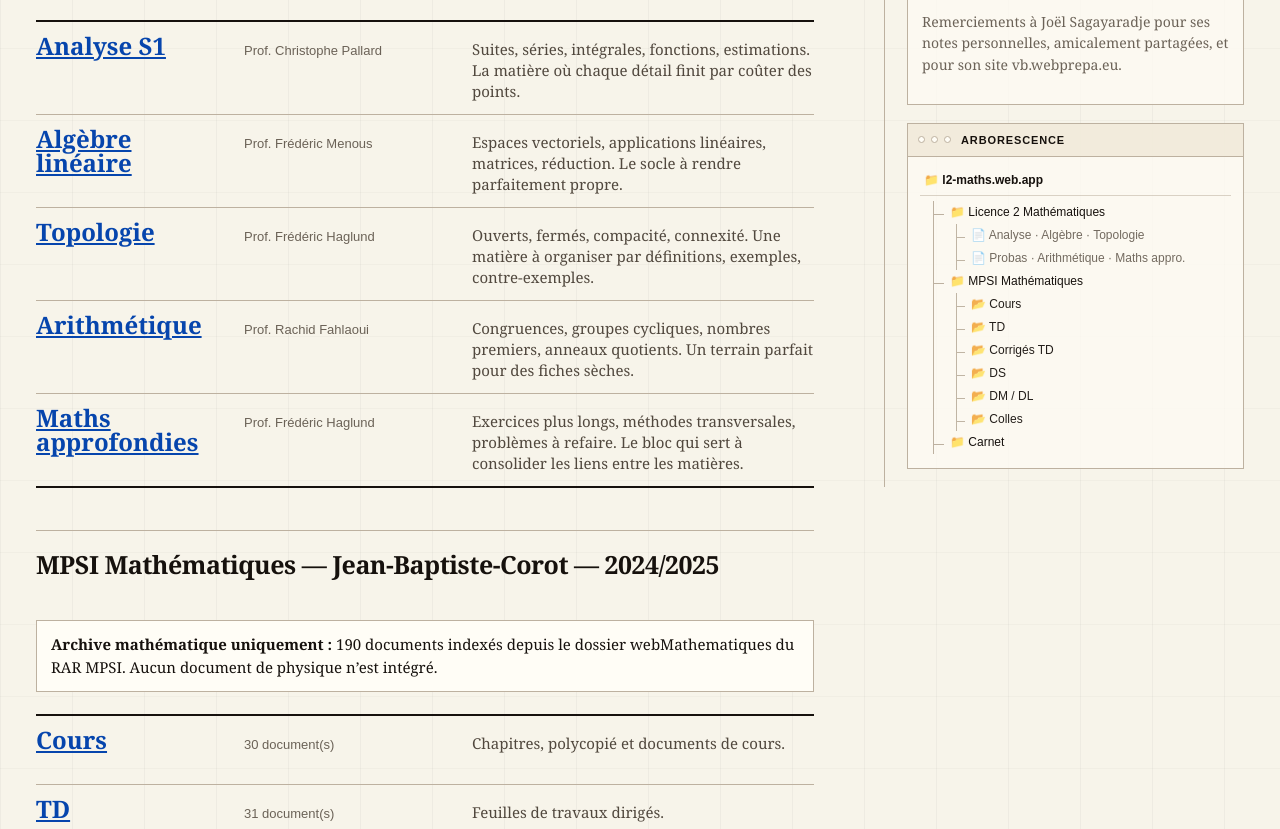
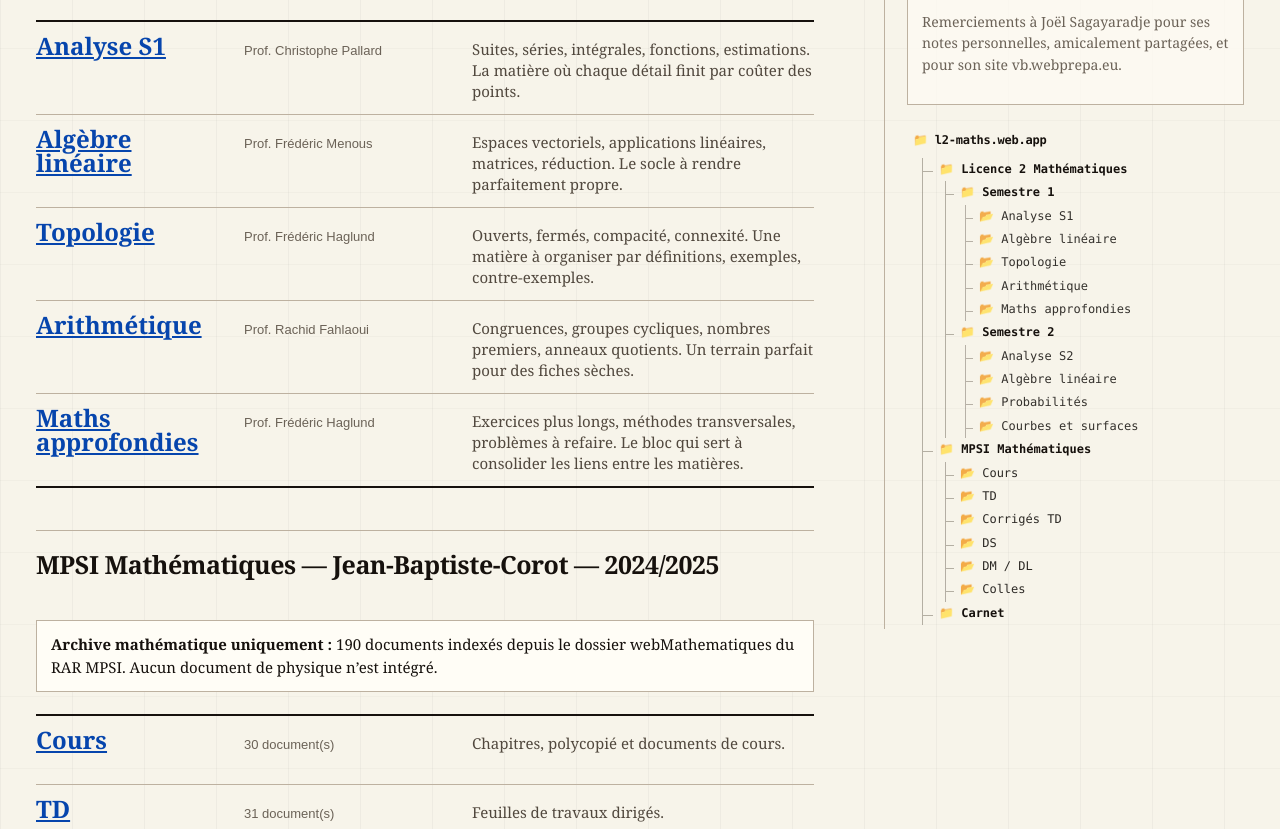
Before and after one commit to Grimm02938/l2-maths, an Astro site: page / in a window 1280 px wide. Shown: the part 600-1429 px from the top of the page. Built offline with nearby package versions, Linux system fonts and the light colour scheme; Astro itself is replaced by a stand-in of ours.

Commit message:
Refine floating folder tree sidebar

```diff
--- a/src/pages/index.astro
+++ b/src/pages/index.astro
@@ -109,74 +109,49 @@ const s2Subjects = subjects.filter((subject) => subject.semester === 'S2' || sub
         </p>
       </div>
 
-      <div class="box folder-map-box">
-        <div class="folder-window-title">
-          <span class="dot"></span><span class="dot"></span><span class="dot"></span>
-          <b>arborescence</b>
-        </div>
-        <div class="folder-tree" aria-label="Arborescence du site">
+      <nav class="floating-folder-tree" aria-label="Arborescence du site">
         <a class="folder-line root-folder" href="/">📁 l2-maths.web.app</a>
         <div class="folder-children">
-            <a class="folder-line" href="/#licence-2">📁 Licence 2 Mathématiques</a>
+          <a class="folder-line corpus-folder" href="/#licence-2">📁 Licence 2 Mathématiques</a>
           <div class="folder-children thin">
-              <span class="folder-line ghost">📄 Analyse · Algèbre · Topologie</span>
-              <span class="folder-line ghost">📄 Probas · Arithmétique · Maths appro.</span>
+            <span class="folder-line semester-folder">📁 Semestre 1</span>
+            <div class="folder-children thinner">
+              {s1Subjects.map((subject) => (
+                <a class="folder-line leaf" href={`/l2/${subject.slug}/`}>📂 {subject.title}</a>
+              ))}
             </div>
-            <a class="folder-line" href="/mpsi/">📁 MPSI Mathématiques</a>
-            <div class="folder-children thin">
-              <a class="folder-line" href="/mpsi/cours/">📂 Cours</a>
-              <a class="folder-line" href="/mpsi/td/">📂 TD</a>
-              <a class="folder-line" href="/mpsi/td-corriges/">📂 Corrigés TD</a>
-              <a class="folder-line" href="/mpsi/ds/">📂 DS</a>
-              <a class="folder-line" href="/mpsi/dm-dl/">📂 DM / DL</a>
-              <a class="folder-line" href="/mpsi/colles/">📂 Colles</a>
-            </div>
-            <a class="folder-line" href="/carnet/">📁 Carnet</a>
+            <span class="folder-line semester-folder">📁 Semestre 2</span>
+            <div class="folder-children thinner">
+              {s2Subjects.map((subject) => (
+                <a class="folder-line leaf" href={`/l2/${subject.slug}/`}>📂 {subject.title}</a>
+              ))}
             </div>
           </div>
+
+          <a class="folder-line corpus-folder" href="/mpsi/">📁 MPSI Mathématiques</a>
+          <div class="folder-children thin">
+            <a class="folder-line leaf" href="/mpsi/cours/">📂 Cours</a>
+            <a class="folder-line leaf" href="/mpsi/td/">📂 TD</a>
+            <a class="folder-line leaf" href="/mpsi/td-corriges/">📂 Corrigés TD</a>
+            <a class="folder-line leaf" href="/mpsi/ds/">📂 DS</a>
+            <a class="folder-line leaf" href="/mpsi/dm-dl/">📂 DM / DL</a>
+            <a class="folder-line leaf" href="/mpsi/colles/">📂 Colles</a>
           </div>
+          <a class="folder-line corpus-folder" href="/carnet/">📁 Carnet</a>
+        </div>
+      </nav>
     </aside>
   </main>
 </Base>
 
 <style>
-  .folder-map-box {
-    padding: 0 !important;
-    overflow: hidden;
-  }
-
-  .folder-window-title {
-    display: flex;
-    align-items: center;
-    gap: 6px;
-    border-bottom: 1px solid var(--line);
-    background: rgba(239,230,212,0.72);
-    padding: 8px 10px;
-    font-family: Arial, Helvetica, sans-serif;
-    font-size: 11px;
-    color: var(--muted);
-    text-transform: uppercase;
-    letter-spacing: 0.08em;
-  }
-
-  .folder-window-title .dot {
-    width: 7px;
-    height: 7px;
-    border: 1px solid var(--line);
-    border-radius: 999px;
-    background: var(--paper);
-  }
-
-  .folder-window-title b {
-    margin-left: 4px;
-    color: var(--ink);
-  }
-
-  .folder-tree {
-    padding: 12px 12px 14px;
-    font-family: Arial, Helvetica, sans-serif;
+  .floating-folder-tree {
+    margin: 22px 0 0 2px;
+    padding: 2px 0 4px;
+    background: transparent;
+    font-family: ui-monospace, SFMono-Regular, Menlo, Monaco, Consolas, 'Liberation Mono', 'Courier New', monospace;
     font-size: 12px;
-    line-height: 1.25;
+    line-height: 1.28;
   }
 
   .folder-line {
@@ -195,23 +170,37 @@ const s2Subjects = subjects.filter((subject) => subject.semester === 'S2' || sub
   }
 
   .root-folder {
+    display: inline-block;
+    margin-bottom: 6px;
     font-weight: 700;
-    border-bottom: 1px solid rgba(189,177,160,0.55);
-    margin-bottom: 5px;
-    padding-bottom: 7px;
+    letter-spacing: -0.02em;
+  }
+
+  .corpus-folder,
+  .semester-folder {
+    font-weight: 600;
+  }
+
+  .leaf {
+    color: #2c2925;
   }
 
   .folder-children {
     position: relative;
     margin-left: 13px;
     padding-left: 12px;
-    border-left: 1px solid var(--line);
+    border-left: 1px solid rgba(107,98,87,0.48);
   }
 
   .folder-children.thin {
     margin-left: 10px;
     padding-left: 10px;
-    opacity: 0.94;
+  }
+
+  .folder-children.thinner {
+    margin-left: 9px;
+    padding-left: 9px;
+    opacity: 0.96;
   }
 
   .folder-children > .folder-line::before {
@@ -220,7 +209,7 @@ const s2Subjects = subjects.filter((subject) => subject.semester === 'S2' || sub
     left: -12px;
     top: 13px;
     width: 10px;
-    border-top: 1px solid var(--line);
+    border-top: 1px solid rgba(107,98,87,0.48);
   }
 
   .folder-children.thin > .folder-line::before {
@@ -228,7 +217,15 @@ const s2Subjects = subjects.filter((subject) => subject.semester === 'S2' || sub
     width: 8px;
   }
 
-  .ghost {
-    color: var(--muted);
+  .folder-children.thinner > .folder-line::before {
+    left: -9px;
+    width: 7px;
+  }
+
+  @media (max-width: 820px) {
+    .floating-folder-tree {
+      margin-top: 18px;
+      font-size: 12px;
+    }
   }
 </style>
```
Lines whose indentation alone changed are shown as unchanged.
